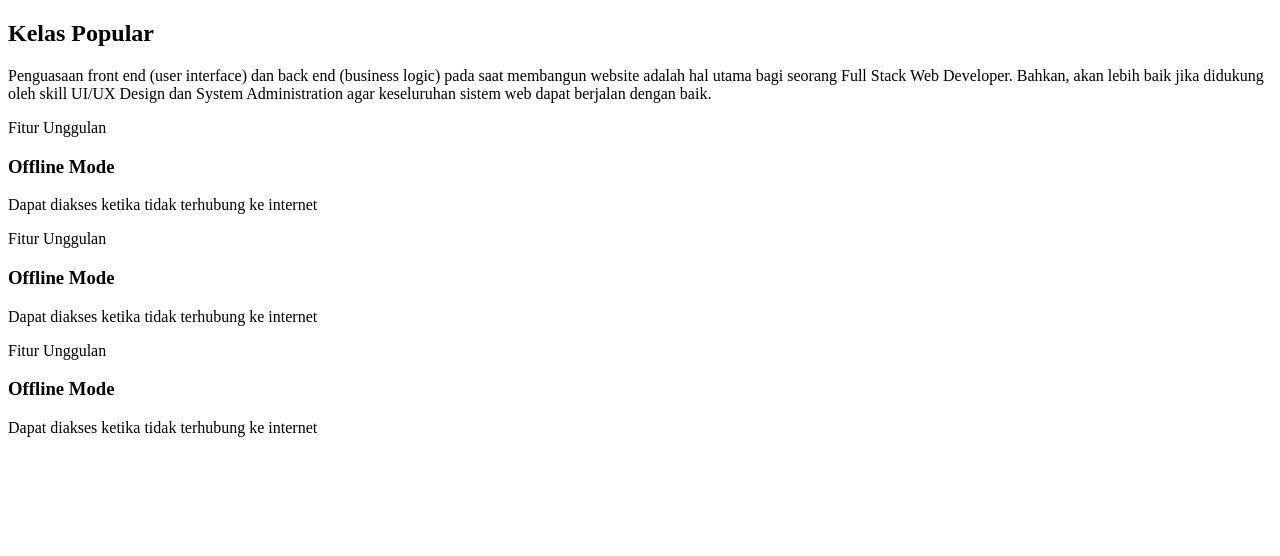
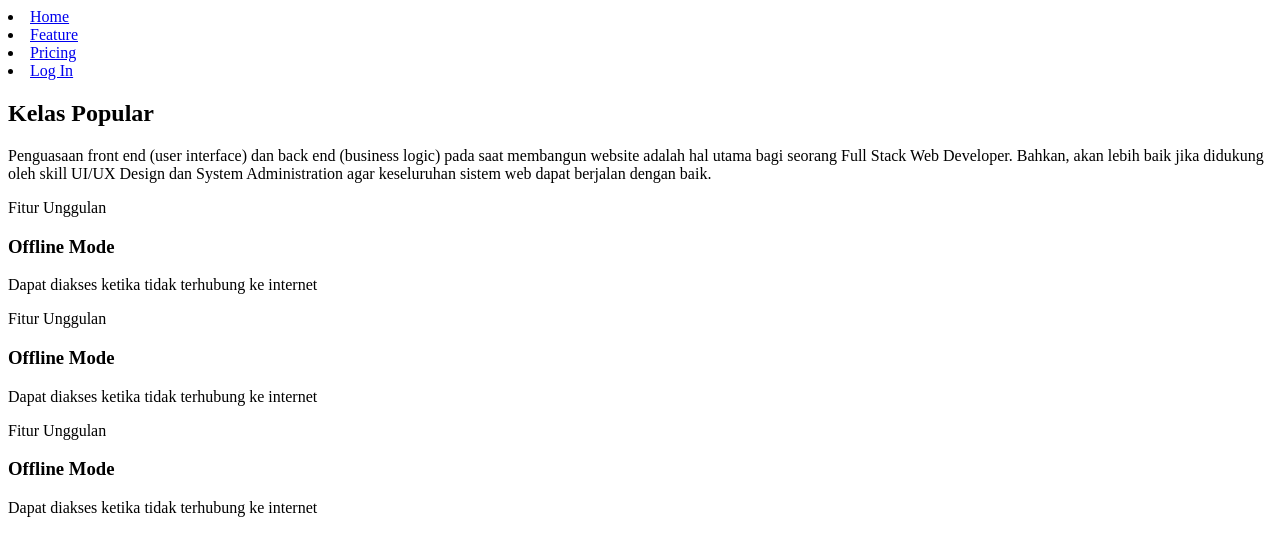
Before and after one commit to muhammadkusuma/belajar-css, a plain HTML site: page index.html in a window 1280 px wide. Drawn offline with Linux system fonts and the light colour scheme.

Commit message:
Navigation

```diff
--- a/index.html
+++ b/index.html
@@ -7,6 +7,22 @@
     <title>Web by Wira</title>
 </head>
 <body>
+    <nav>
+        <li>
+            <a href="#">Home</a>
+        </li>
+        <li>
+            <a href="feature.html">Feature</a>
+        </li>
+        <li>
+            <a href="#">Pricing</a>
+        </li>
+        <li>
+            <a href="#">Log In</a>
+        </li>
+    </nav>
+
+
     <section>
         <h1>Kelas Popular</h1>
     <p>
```
Also changed, not shown: feature.html (added, +25 -0 lines).
